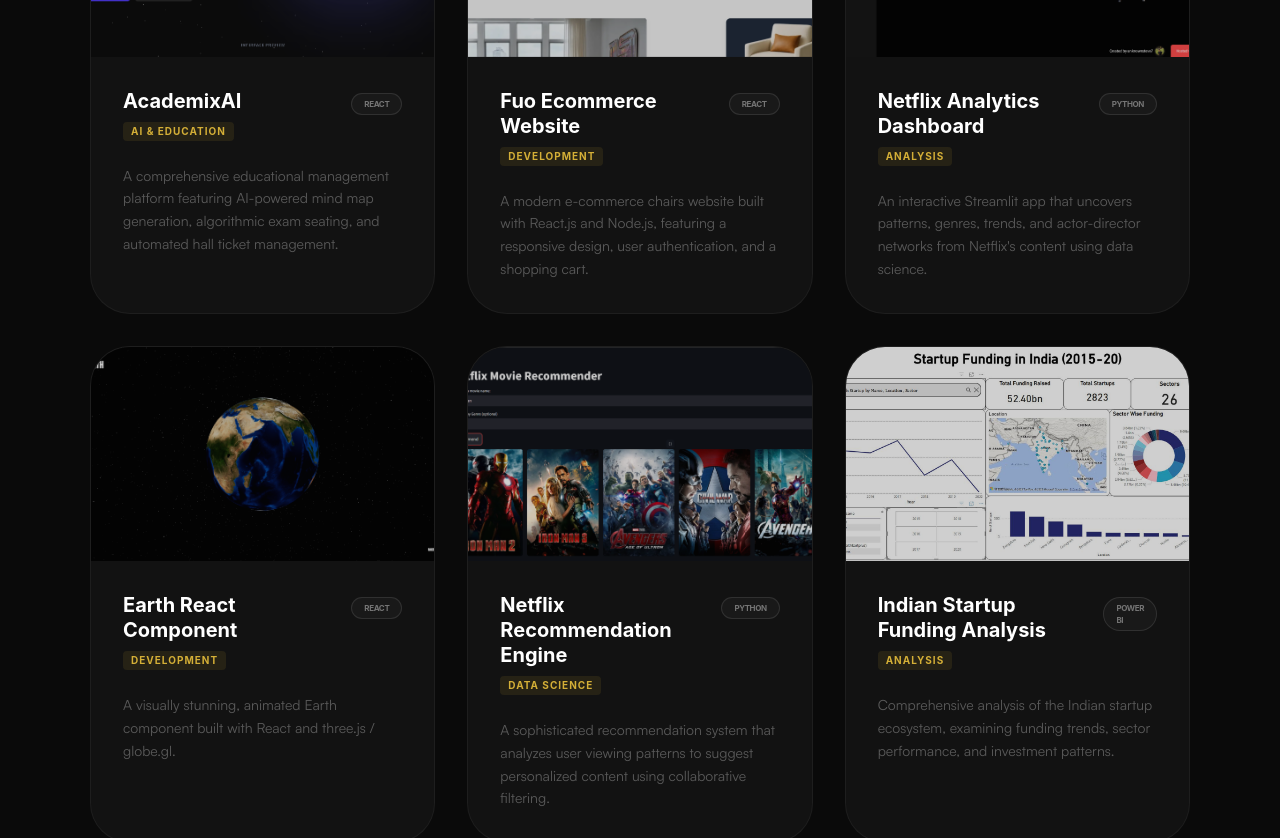
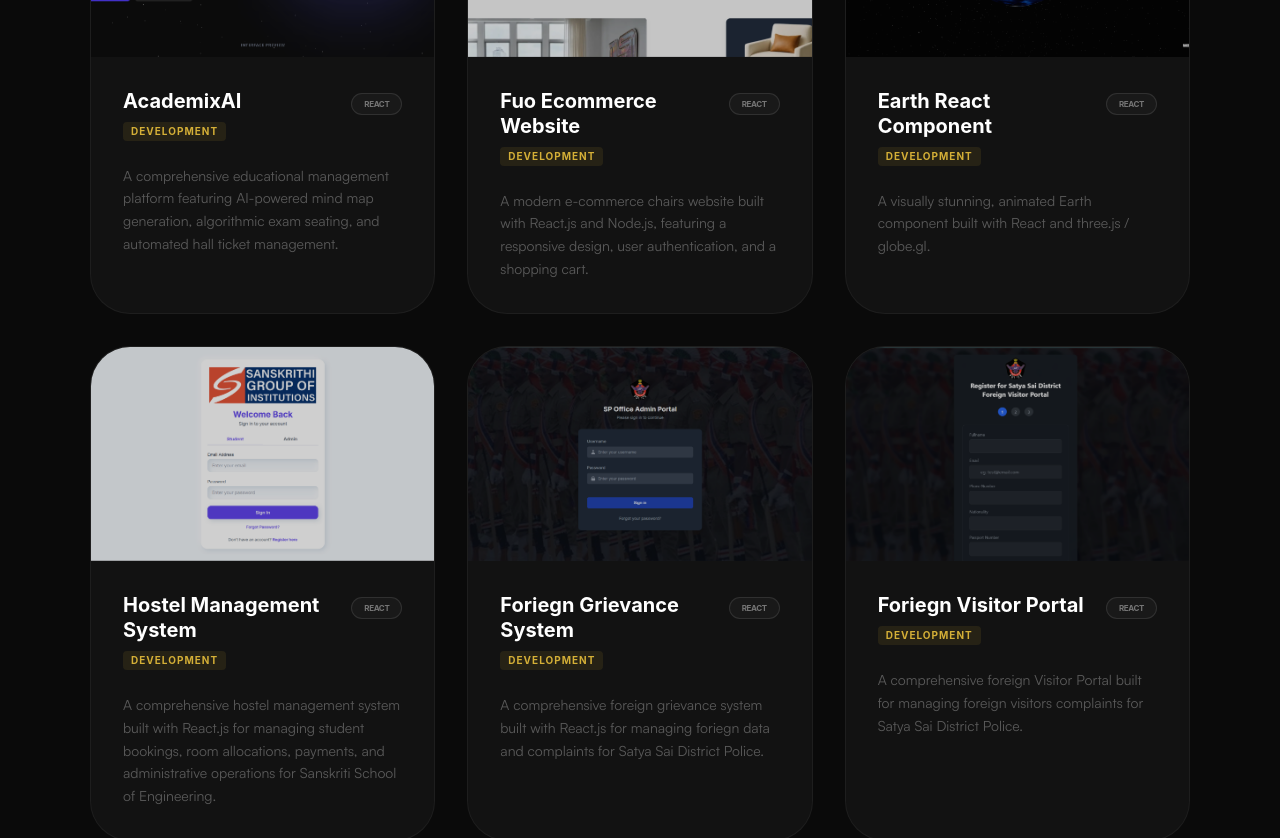
Before and after one commit to unknownsteve7/Portfolio, a React (Vite) app: page /projects in a window 1280 px wide. Shown: the part 600-1438 px from the top of the page. Built offline with nearby package versions, Linux system fonts and the light colour scheme; a web font is replaced by a local one.

Commit message:
Update Projects component to use 'Development' filter

```diff
--- a/src/pages/Projects.jsx
+++ b/src/pages/Projects.jsx
@@ -2,7 +2,7 @@ import React, { useState, useEffect } from "react";
 import { Link } from "react-router-dom";
 
 export default function Projects() {
-    const [filter, setFilter] = useState("All");
+    const [filter, setFilter] = useState("Development");
 
     // Scroll to top on mount
     useEffect(() => {
@@ -12,7 +12,7 @@ export default function Projects() {
     const projects = [
         {
             title: "AcademixAI",
-            tag: "AI & Education",
+            tag: "Development",
             image: "/AcademixAI.png",
             description: "A comprehensive educational management platform featuring AI-powered mind map generation, algorithmic exam seating, and automated hall ticket management.",
             technologies: ["React", "FastAPI", "Python", "Gemini AI", "PostgreSQL"],
@@ -121,9 +121,11 @@ export default function Projects() {
         }
     ];
 
-    const filteredProjects = filter === "All"
-        ? projects
-        : projects.filter(p => p.tag.includes(filter) || p.technologies.some(t => t.includes(filter)));
+    const filteredProjects = projects.filter(p =>
+        p.tag.includes(filter) ||
+        (filter === "Data" && p.tag.includes("Data")) ||
+        p.technologies.some(t => t.includes(filter))
+    );
 
     const filters = ["Development", "Data", "Analysis"];
 
```
